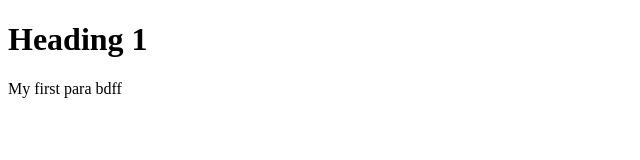
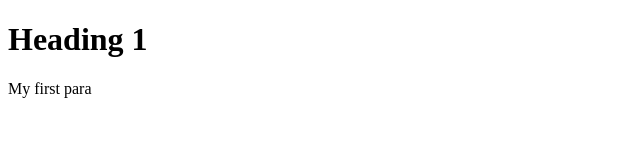
Before and after one commit to VarunMathur3107/3179-test, a plain HTML site: page index.html in a window 1280 px wide. Shown: the full height of the page, 0-640 px from the left. Drawn offline with Linux system fonts and the light colour scheme.

Commit message:
Updated index.html

```diff
--- a/index.html
+++ b/index.html
@@ -4,7 +4,7 @@
 </head>
 <body>
     <h1>Heading 1</h1>
-    <p>My first para bdff</p>
+    <p>My first para</p>
 
 </body>
 </html>
```
